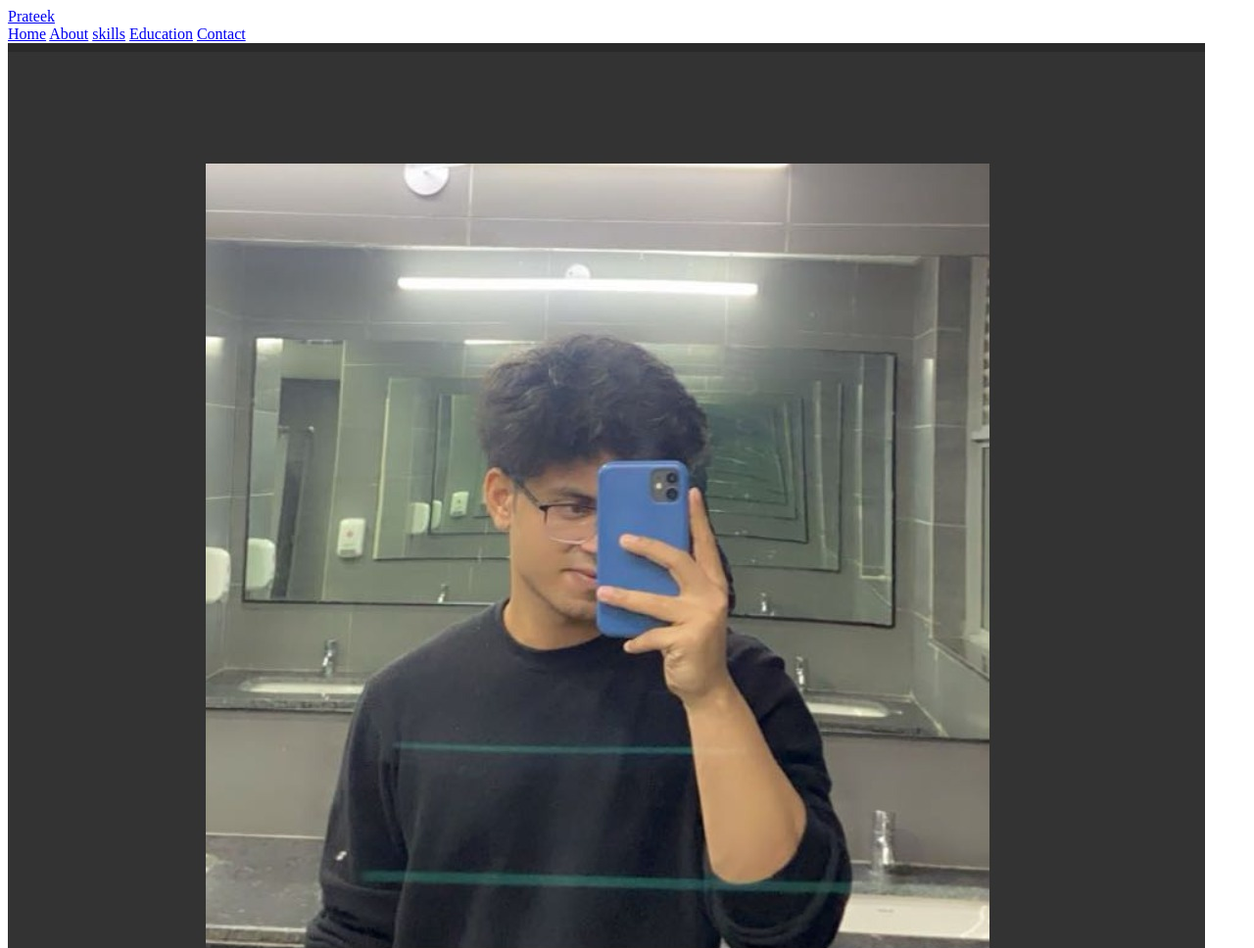
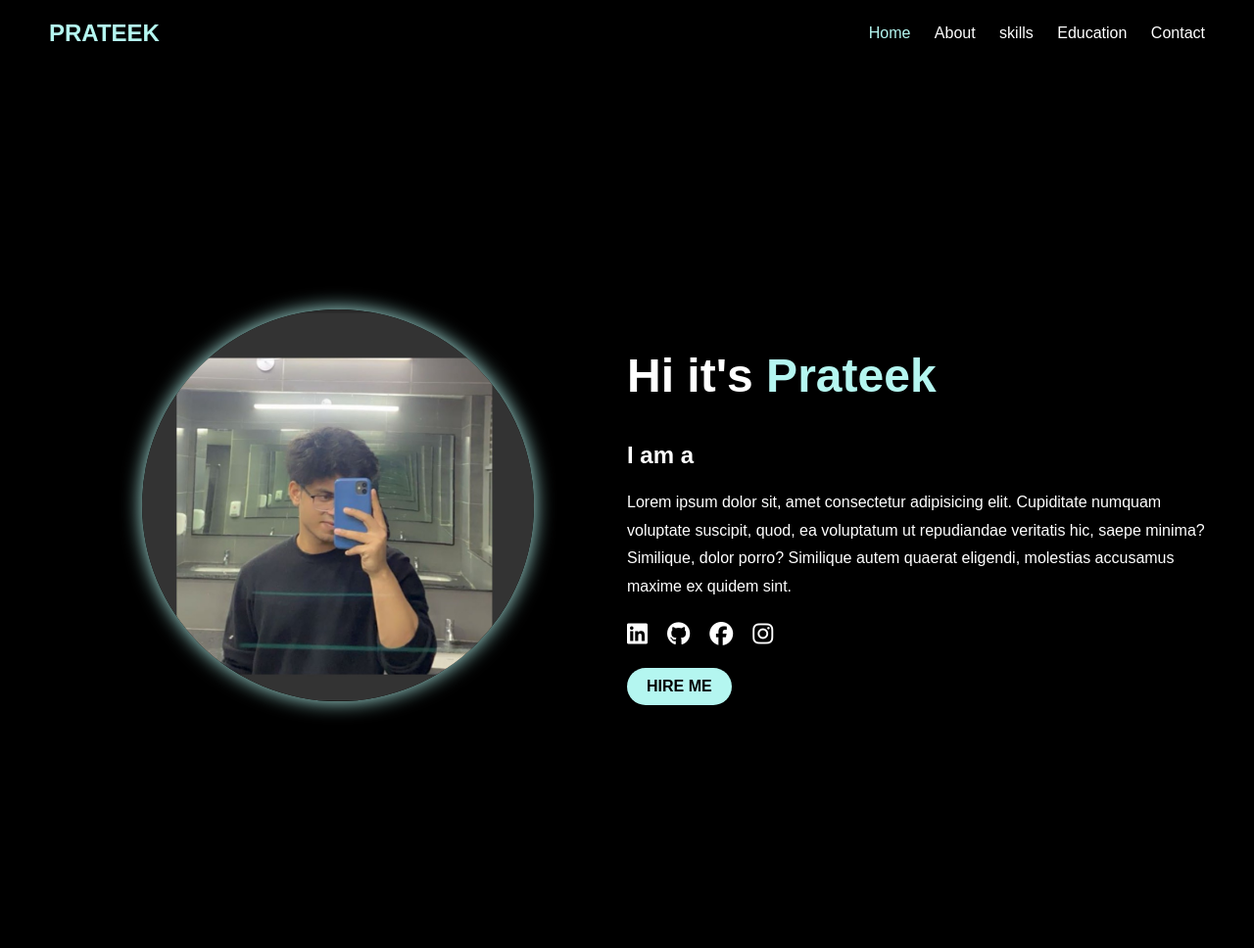
Before and after one commit to Prateek-xav/First-ever-portfolio, a plain HTML site: page index.html in a window 1280 px wide. Shown: the top 968 px of the page at 98% size. Drawn offline with Linux system fonts and the light colour scheme; files whose address does not match are found by name.

Commit message:
made few updates

```diff
--- a/index.html
+++ b/index.html
@@ -4,7 +4,7 @@
     <meta charset="UTF-8">
     <meta name="viewport" content="width=device-width, initial-scale=1.0">
     <link rel="stylesheet" href="https://cdnjs.cloudflare.com/ajax/libs/font-awesome/6.7.1/css/all.min.css">
-    <link rel="stylesheet" href="C:\Users\Prateek\Downloads\self made portfolio\style.css">
+    <link rel="stylesheet" href="style.css">
     <title>My portfolio
     </title>
 </head>
--- a/style.css
+++ b/style.css
@@ -0,0 +1,126 @@
+/* General Reset */
+body {
+    margin: 0;
+    padding: 0;
+    font-family: 'Poppins', sans-serif;
+    background-color: #000; /* Black background */
+    color: #fff; /* White text */
+}
+
+header {
+    display: flex;
+    justify-content: space-between;
+    align-items: center;
+    padding: 20px 50px;
+    background-color: #000;
+}
+
+header .logo {
+    font-size: 1.5rem;
+    color: #b4f6f0;
+    text-transform: uppercase;
+    font-weight: bold;
+    text-decoration: none;
+}
+
+header nav a {
+    margin-left: 20px;
+    color: #fff;
+    text-decoration: none;
+    font-size: 1rem;
+    transition: color 0.3s;
+}
+
+header nav a:hover,
+header nav a.active {
+    color: #b4f6f0;
+}
+
+section.Home {
+    display: flex;
+    align-items: center;
+    justify-content: space-between;
+    padding: 50px;
+    height: 100vh;
+}
+
+.home_img {
+    flex: 1;
+    text-align: center;
+}
+
+.home_img img {
+    width: 400px;
+    height: 400px;
+    border-radius: 50%;
+    box-shadow: 0 0 20px #b4f6f0;
+    object-fit: cover;
+}
+
+.home-content {
+    flex: 1;
+    max-width: 600px;
+    text-align: left;
+}
+
+.home-content h1 {
+    font-size: 3rem;
+    color: #fff;
+}
+
+.home-content h1 span {
+    color: #b4f6f0;
+}
+
+.home-content h3 {
+    font-size: 1.5rem;
+    margin: 20px 0;
+    color: #fff;
+}
+
+.home-content h3 span {
+    color: #b4f6f0;
+    border-bottom: 2px solid #b4f6f0;
+}
+
+.home-content p {
+    font-size: 1rem;
+    margin: 20px 0;
+    line-height: 1.8;
+}
+
+.social-icons {
+    display: flex;
+    margin-top: 20px;
+}
+
+.social-icons a {
+    color: #fff;
+    font-size: 1.5rem;
+    margin-right: 20px;
+    transition: transform 0.3s, color 0.3s;
+}
+
+.social-icons a:hover {
+    color: #b4f6f0;
+    transform: scale(1.2);
+}
+
+.btn {
+    display: inline-block;
+    margin-top: 20px;
+    padding: 10px 20px;
+    background-color: #b4f6f0;
+    color: #000;
+    text-transform: uppercase;
+    font-weight: bold;
+    border: none;
+    border-radius: 25px;
+    text-decoration: none;
+    transition: background-color 0.3s, color 0.3s;
+}
+
+.btn:hover {
+    background-color: #fff;
+    color: #000;
+}
```
